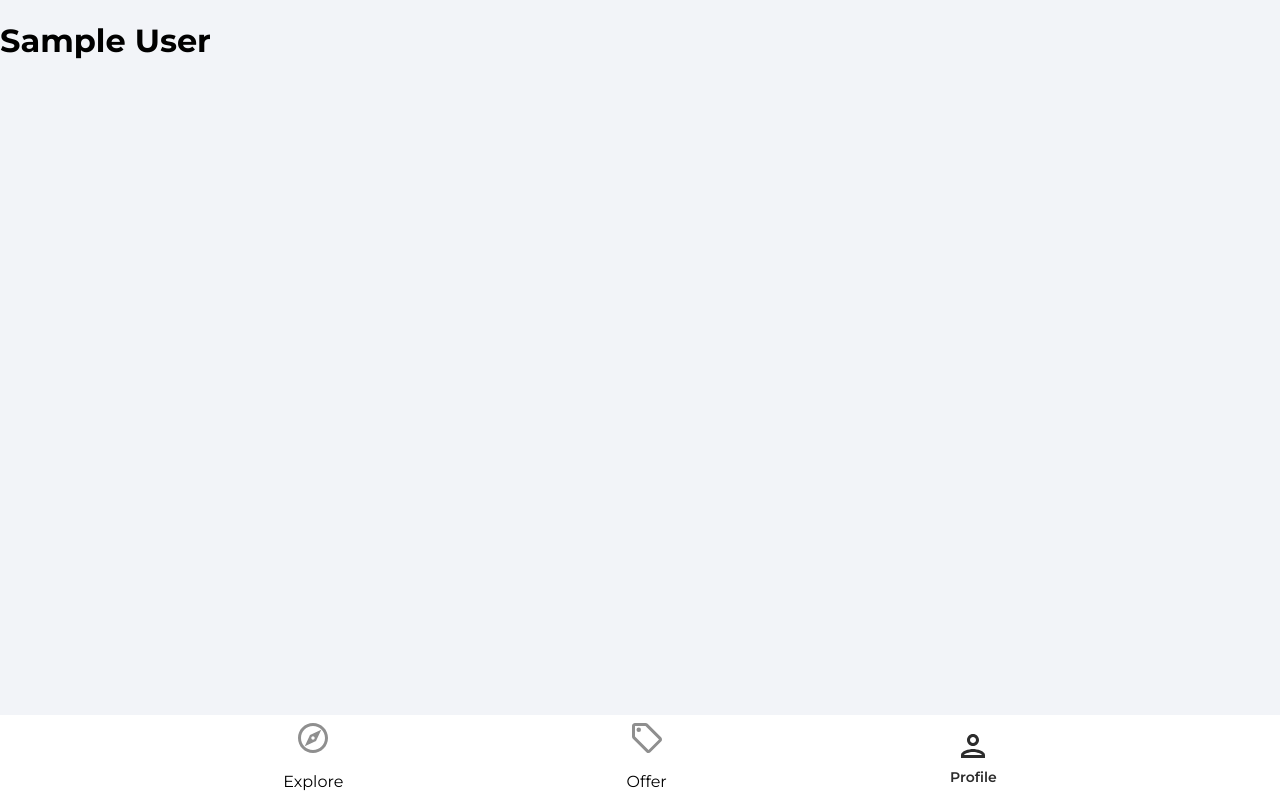
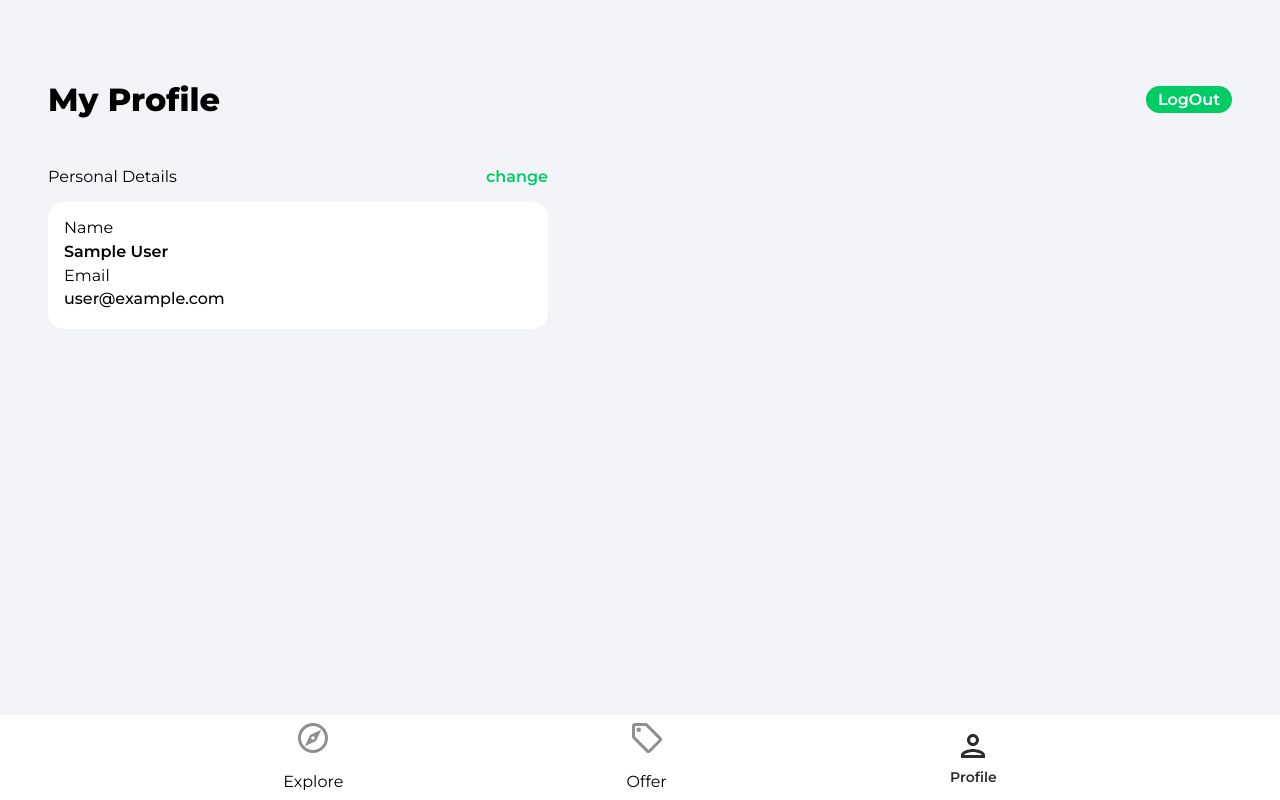
Before and after one commit to ldallalio/house-marketplace, a React (Create React App) app: page /profile in a window 1280 px wide. Built offline with nearby package versions, Linux system fonts and the light colour scheme; no server answers; sample sign-in values are in the browser's storage.

Commit message:
setting up profile

```diff
--- a/src/App.js
+++ b/src/App.js
@@ -2,6 +2,7 @@
 import { ToastContainer } from 'react-toastify';
 import 'react-toastify/dist/ReactToastify.css';
 import Navbar from './components/Navbar';
+import PrivateRoute from './components/PrivateRoute';
 import Explore from './pages/Explore';
 import Offers from './pages/Offers';
 import ForgotPassword from './pages/ForgotPassword';
@@ -19,7 +20,9 @@
 					<Route path='/forgot-password' element={<ForgotPassword />} />
 					<Route path='/sign-in' element={<SignIn />} />
 					<Route path='/sign-up' element={<SignUp />} />
-					<Route path='/profile' element={<Profile />} />
+					<Route path='/profile' element={<PrivateRoute />}>
+						<Route path='/profile' element={<Profile />} />
+					</Route>
 				</Routes>
 				<Navbar />
 			</Router>
--- /dev/null
+++ b/src/components/PrivateRoute.jsx
@@ -0,0 +1,15 @@
+import React from 'react';
+import { Navigate, Outlet } from 'react-router-dom';
+import { useAuthStatus } from '../hooks/useAuthStatus';
+
+const PrivateRoute = () => {
+	const { loggedIn, checkingStatus } = useAuthStatus();
+
+	if (checkingStatus) {
+		return <h3>Loading...</h3>;
+	}
+
+	return loggedIn ? <Outlet /> : <Navigate to='/sign-in' />;
+};
+
+export default PrivateRoute;
--- /dev/null
+++ b/src/hooks/useAuthStatus.js
@@ -0,0 +1,26 @@
+import React, { useEffect, useState, useRef } from 'react';
+import { getAuth, onAuthStateChanged } from 'firebase/auth';
+
+export const useAuthStatus = () => {
+	const [loggedIn, setLoggedIn] = useState(false);
+	const [checkingStatus, setCheckingStatus] = useState(true);
+	const isMounted = useRef(true);
+
+	useEffect(() => {
+		if (isMounted) {
+			const auth = getAuth();
+
+			onAuthStateChanged(auth, (user) => {
+				if (user) {
+					setLoggedIn(true);
+				}
+				setCheckingStatus(false);
+			});
+		}
+		return () => {
+			isMounted.current = false;
+		};
+	}, [isMounted]);
+
+	return { loggedIn, checkingStatus };
+};
--- a/src/pages/Profile.jsx
+++ b/src/pages/Profile.jsx
@@ -1,15 +1,102 @@
 import React, { useEffect, useState } from 'react';
-import { getAuth } from 'firebase/auth';
+import { getAuth, updateProfile } from 'firebase/auth';
+import { updateDoc, doc } from 'firebase/firestore';
+import { db } from '../firebase.config';
+import { useNavigate, Link } from 'react-router-dom';
+import { toast } from 'react-toastify';
 
 function Profile() {
-	const [user, setUser] = useState(null);
+	const auth = getAuth();
 
-	const auth = getAuth();
-	useEffect(() => {
-		setUser(auth.currentUser);
-	}, []);
+	const [changeDetails, setChangeDetails] = useState(false);
 
-	return user ? <h1>{user.displayName}</h1> : 'Not Logged In';
+	const [formData, setFormData] = useState({
+		name: auth.currentUser.displayName,
+		email: auth.currentUser.email,
+	});
+
+	const { name, email } = formData;
+
+	const navigate = useNavigate();
+
+	const onLogout = () => {
+		auth.signOut();
+		navigate('/');
+	};
+
+	const onSubmit = async () => {
+		try {
+			if (auth.currentUser.displayName !== name) {
+				//Update display name in fb
+				await updateProfile(auth.currentUser, {
+					displayName: name,
+				});
+
+				//Update Firestore
+				const useRef = doc(db, 'users', auth.currentUser.uid);
+				await updateDoc(useRef, {
+					name,
+				});
+			}
+		} catch (error) {
+			toast.error('Could not update profile');
+		}
+	};
+
+	const onChange = (e) => {
+		setFormData((prevState) => ({
+			...prevState,
+			[e.target.id]: e.target.value,
+		}));
+	};
+
+	return (
+		<div className='profile'>
+			<header className='profileHeader'>
+				<p className='pageHeader'>My Profile</p>
+				<button type='button' className='logOut' onClick={onLogout}>
+					LogOut
+				</button>
+			</header>
+			<main>
+				<div className='profileDetailsHeader'>
+					<p className='profileDetailsText'>Personal Details</p>
+					<p
+						className='changePersonalDetails'
+						onClick={() => {
+							changeDetails && onSubmit();
+							setChangeDetails((prevState) => !prevState);
+						}}>
+						{changeDetails ? 'done' : 'change'}
+					</p>
+				</div>
+				<div className='profileCard'>
+					<form>
+						<label htmlFor='name'> Name</label>
+						<input
+							type='text'
+							name='name'
+							id='name'
+							value={name}
+							className={!changeDetails ? 'profileName' : 'profileNameActive'}
+							disabled={!changeDetails}
+							onChange={onChange}
+						/>
+						<label htmlFor='email'>Email</label>
+						<input
+							type='text'
+							name='email'
+							id='email'
+							value={email}
+							className={!changeDetails ? 'profileEmail' : 'profileEmailActive'}
+							disabled={!changeDetails}
+							onChange={onChange}
+						/>
+					</form>
+				</div>
+			</main>
+		</div>
+	);
 }
 
 export default Profile;
```
